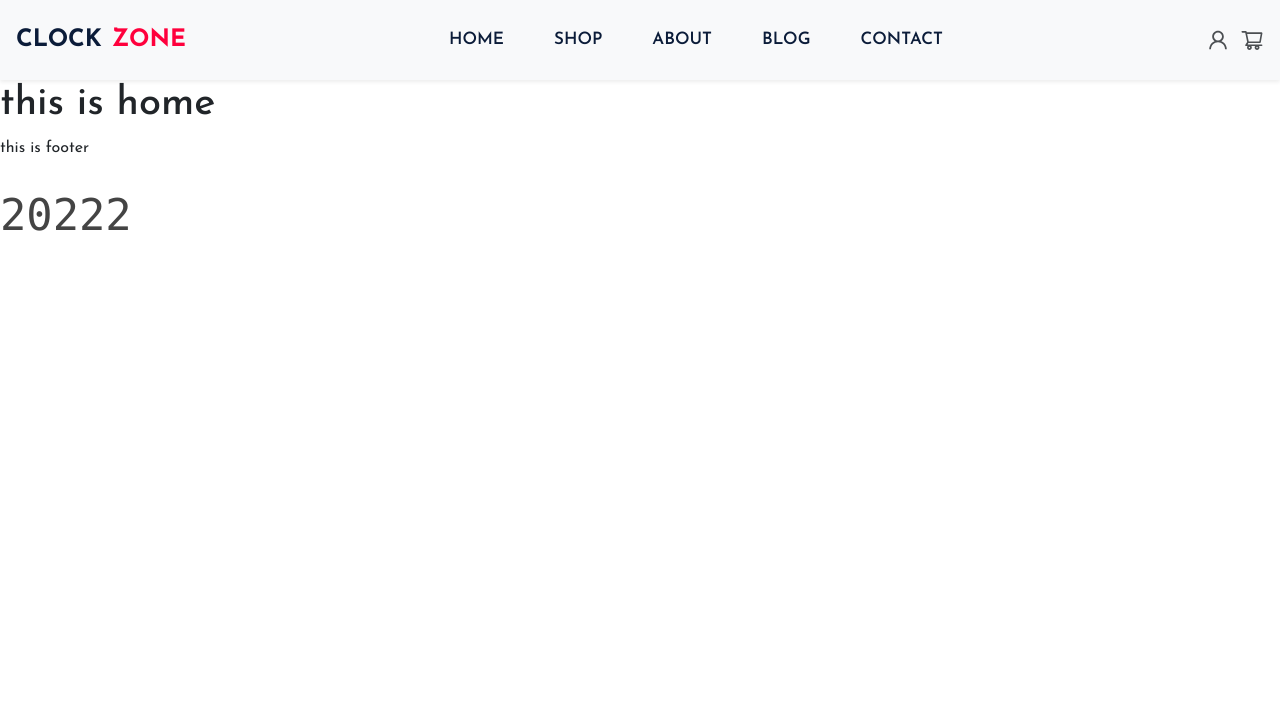
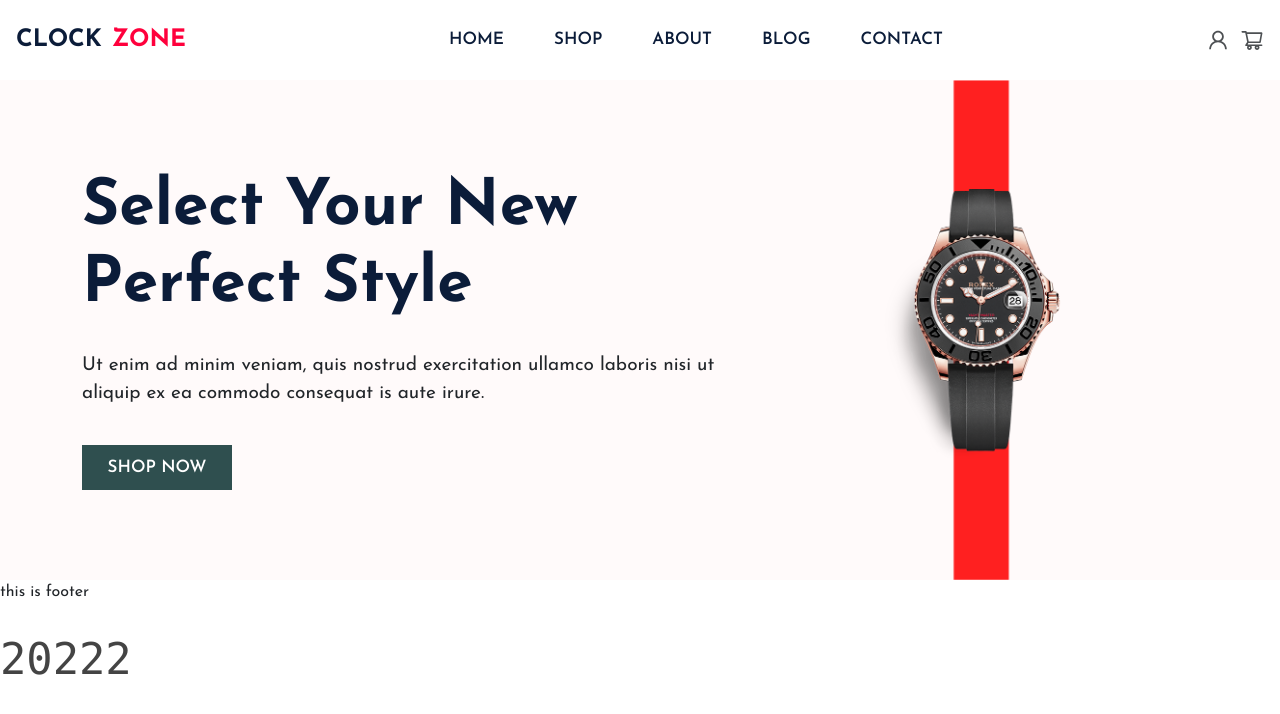
Before and after one commit to asadsuzan/clock-zone-react, a React (Create React App) app: page / in a window 1280 px wide. Shown: the top 714 px of the page. Built offline with nearby package versions, Linux system fonts and the light colour scheme.

Commit message:
set slider at home page

```diff
--- /dev/null
+++ b/src/Componets/Button/Button.css
@@ -0,0 +1,31 @@
+.button button{
+    border: none;
+    cursor: pointer;
+    background-color: darkslategray;
+    width: 150px;
+    color: white;
+    padding: 10px;
+    font-size: 17px;
+    text-transform: uppercase;
+    font-weight: 600;
+    position: relative;
+    overflow: hidden;
+    z-index: 1;
+
+}
+.button button::after{
+    content: '';
+    height: 100%;
+    width: 100%;
+    background-color: var(--primary_btn_color);
+    position: absolute;
+    left: 0;
+    top: 0;
+    right: 0;
+    transform: translateX(-100%);
+   z-index: -1;
+    transition: .5s linear;
+}
+.button button:hover:after{
+    transform: translateX(0);
+}
--- /dev/null
+++ b/src/Componets/Button/Button.js
@@ -0,0 +1,11 @@
+import React from "react";
+import "./Button.css";
+const Button = ({ text }) => {
+  return (
+    <div className="button">
+      <button>{text}</button>
+    </div>
+  );
+};
+
+export default Button;
--- a/src/Componets/Header/Header.js
+++ b/src/Componets/Header/Header.js
@@ -5,7 +5,7 @@
 
 const Header = () => {
   return (
-    <header className="header bg-light d-flex px-3 shadow-sm align-items-center justify-content-center">
+    <header className="header  d-flex px-3 shadow-sm align-items-center justify-content-center">
       <div className="h-brand text-uppercase">
         <span>clock</span>
         <span>zone</span>
--- /dev/null
+++ b/src/Componets/Slider/Slider.css
@@ -0,0 +1,54 @@
+.slider{
+    width: 100%;
+    height: 500px;
+    background-color:snow;
+    overflow: hidden;
+
+}
+.s-left {
+    gap: 20px;
+}
+.s-title{
+    font-size: 4rem;
+    font-weight: 900;
+    color: var(--primary_heading_color);
+}
+.s-des{
+    font-size: 19px;
+}
+.s-right img{
+    height: 500px;
+    animation: scaleing 10s ease infinite ;
+
+}
+@keyframes scaleing {
+    0%{
+        transform: scale(1);
+    }
+
+    100%{
+        transform: scale(1.3);
+    }
+
+}
+
+@media screen and (max-width:992px) {
+    .s-title{
+        font-size: 2rem;
+    }
+    .s-des{
+   font-size: 15px;
+    }
+
+}
+@media screen and (max-width:576px) {
+    .s-right {
+        display: none;
+    }
+    .slider{
+        height: 300px;
+        padding: 1rem ;
+    }
+
+
+}
--- /dev/null
+++ b/src/Componets/Slider/Slider.js
@@ -0,0 +1,28 @@
+import React from "react";
+import banner from "../../assets/banner/banner.png";
+import Button from "../Button/Button";
+import "./Slider.css";
+
+const Slider = () => {
+  return (
+    <div className="slider">
+      <div className="container">
+        <div className="row s-wraper">
+          <div className="s-left col-lg-7 col-md-7 col-sm-7 d-flex flex-column justify-content-center">
+            <h1 className="s-title">Select Your New Perfect Style</h1>
+            <p className="s-des">
+              Ut enim ad minim veniam, quis nostrud exercitation ullamco laboris
+              nisi ut aliquip ex ea commodo consequat is aute irure.
+            </p>
+            <Button text={"Shop now"}></Button>
+          </div>
+          <div className="s-right text-center col-lg-5 col-md-5 col-sm-5">
+            <img className="img-fluid" src={banner} alt="banner thumb" />
+          </div>
+        </div>
+      </div>
+    </div>
+  );
+};
+
+export default Slider;
--- a/src/Pages/Home/Home.js
+++ b/src/Pages/Home/Home.js
@@ -1,11 +1,12 @@
 import React from "react";
+import Slider from "../../Componets/Slider/Slider";
 import "./Home.css";
 
 const Home = () => {
   return (
-    <div>
-      <h1>this is home</h1>
-    </div>
+    <section className="home">
+      <Slider />
+    </section>
   );
 };
 
```
